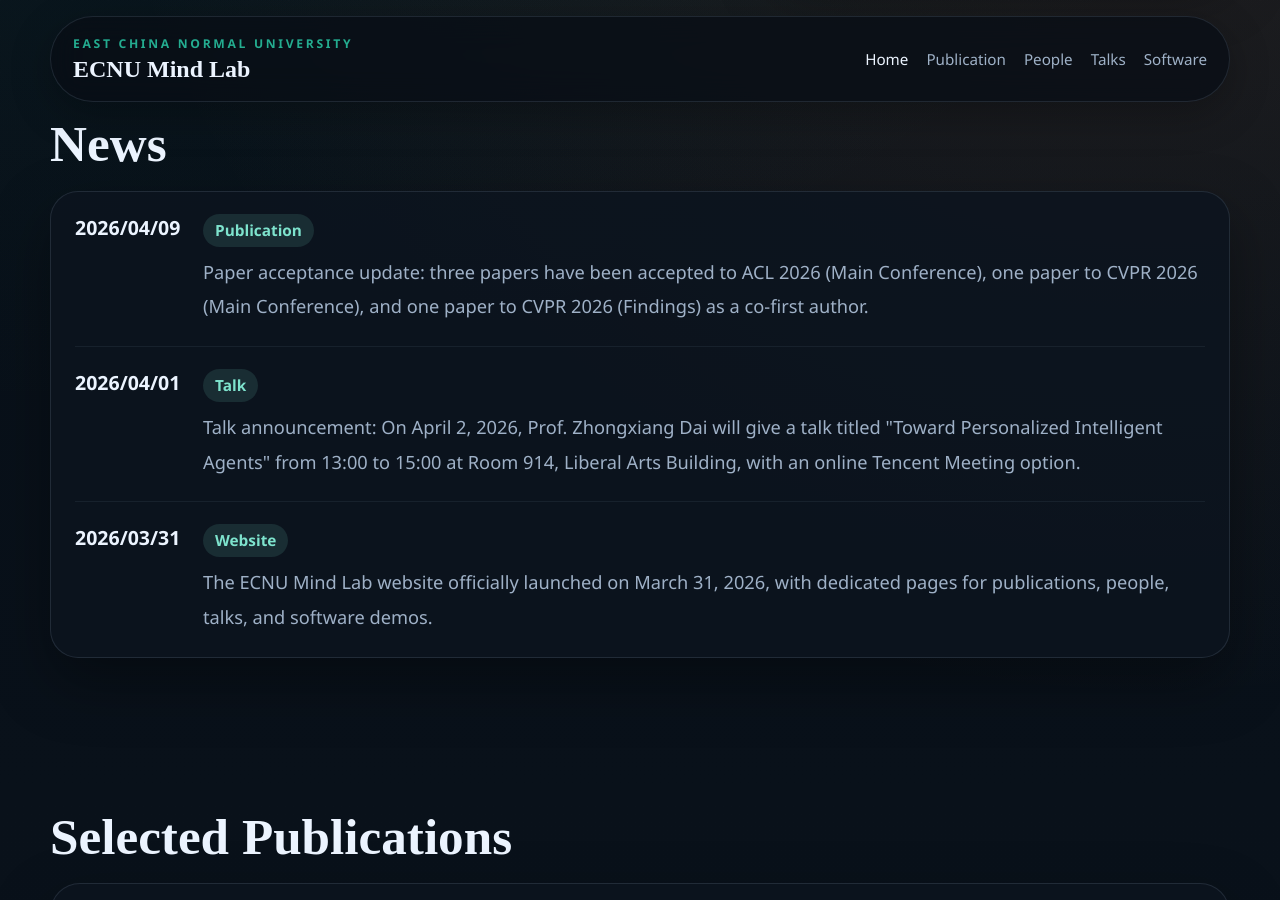
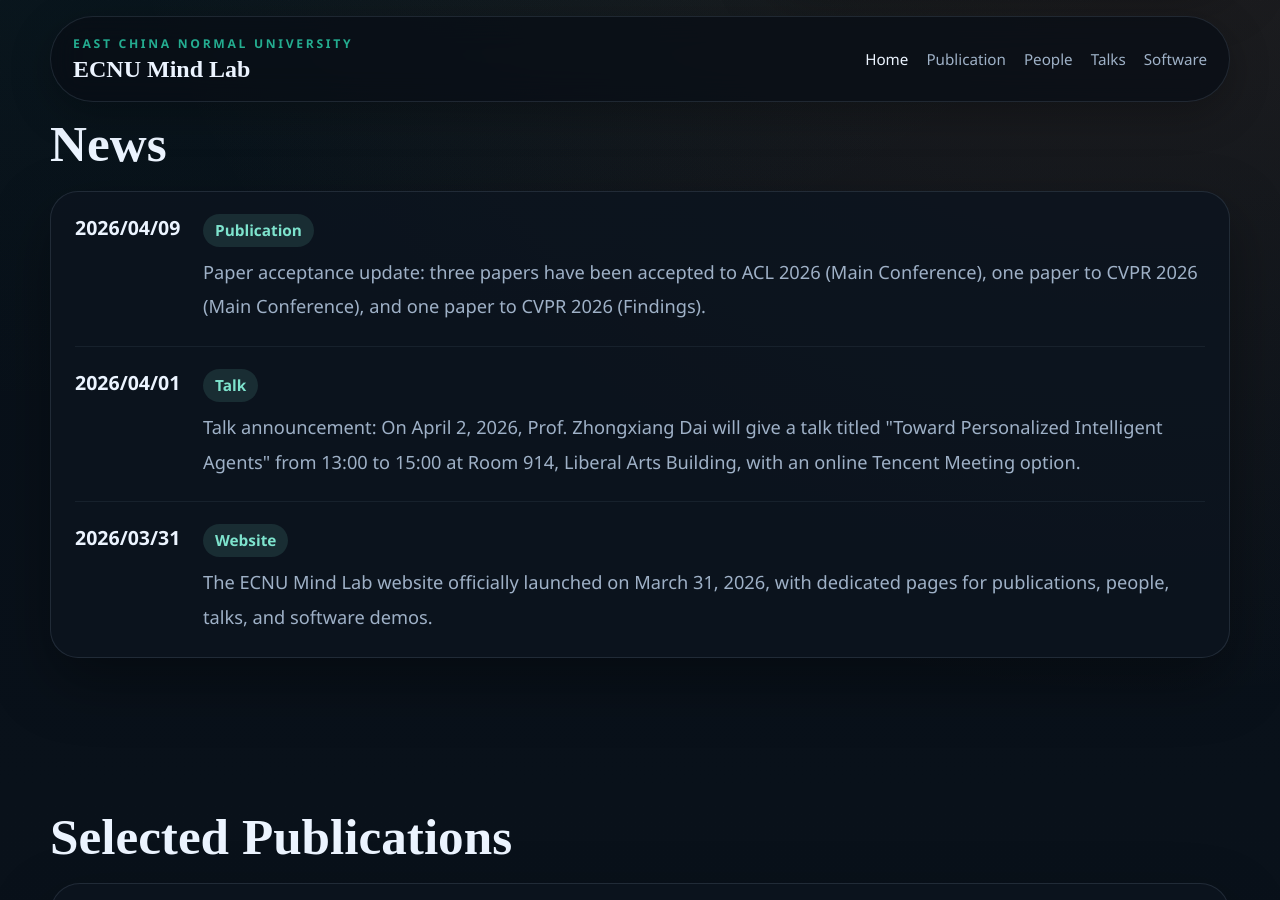
Before and after one commit to Mind-Lab-ECNU/mind-lab-ecnu.github.io, a Jekyll site: the page built from _pages/index.html, in a window 1280 px wide and 900 px high, scrolled down 1346 px. Built offline with Jekyll 4.4.1, drawn with Linux system fonts in a browser that asks for light colours; some of the changed text lies outside the part shown.

Commit message:
Remove co-first author wording

```diff
--- a/_data/news.yml
+++ b/_data/news.yml
@@ -1,6 +1,6 @@
 - date: "2026/04/09"
   tag: Publication
-  content: "Paper acceptance update: three papers have been accepted to ACL 2026 (Main Conference), one paper to CVPR 2026 (Main Conference), and one paper to CVPR 2026 (Findings) as a co-first author."
+  content: "Paper acceptance update: three papers have been accepted to ACL 2026 (Main Conference), one paper to CVPR 2026 (Main Conference), and one paper to CVPR 2026 (Findings)."
 
 - date: "2026/03/31"
   tag: Website
--- a/_data/publications.yml
+++ b/_data/publications.yml
@@ -64,7 +64,7 @@
 
 - title: "Vision Inference Former: Sustaining Visual Consistency in Multimodal Large Language Models"
   authors: "Xinpeng Dong, Min Zhang, Kairong Han, Xu Tan, Fei Wu, Kun Kuang"
-  venue: "CVPR 2026 Findings (Co-first author)"
+  venue: "CVPR 2026 Findings"
   image: assets/images/papers/zm-cvpr2026findings-vif.png
   search: "vision inference former sustaining visual consistency multimodal large language models xinpeng dong min zhang kairong han xu tan fei wu kun kuang cvpr 2026 findings co-first"
   featured: true
```
